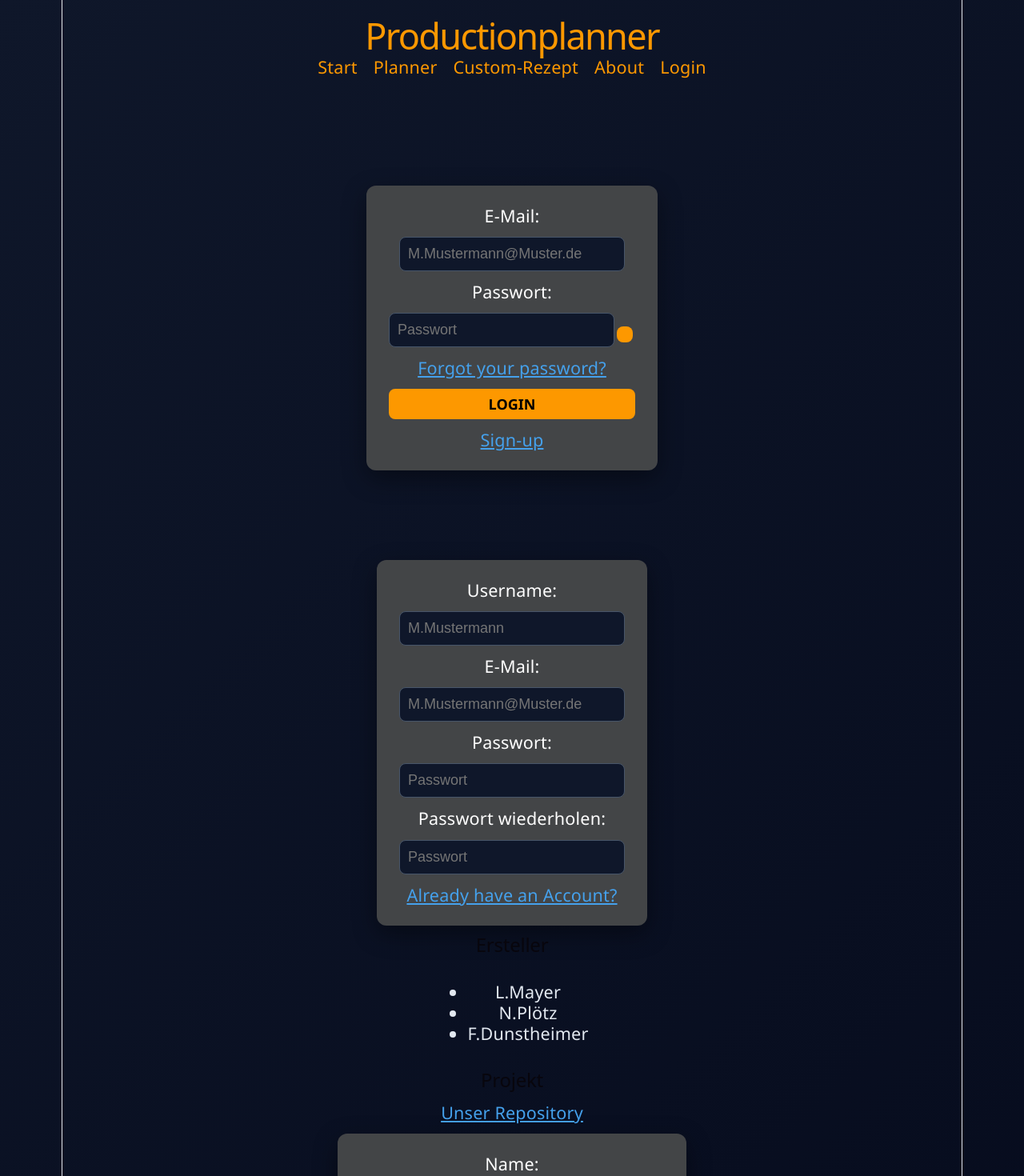
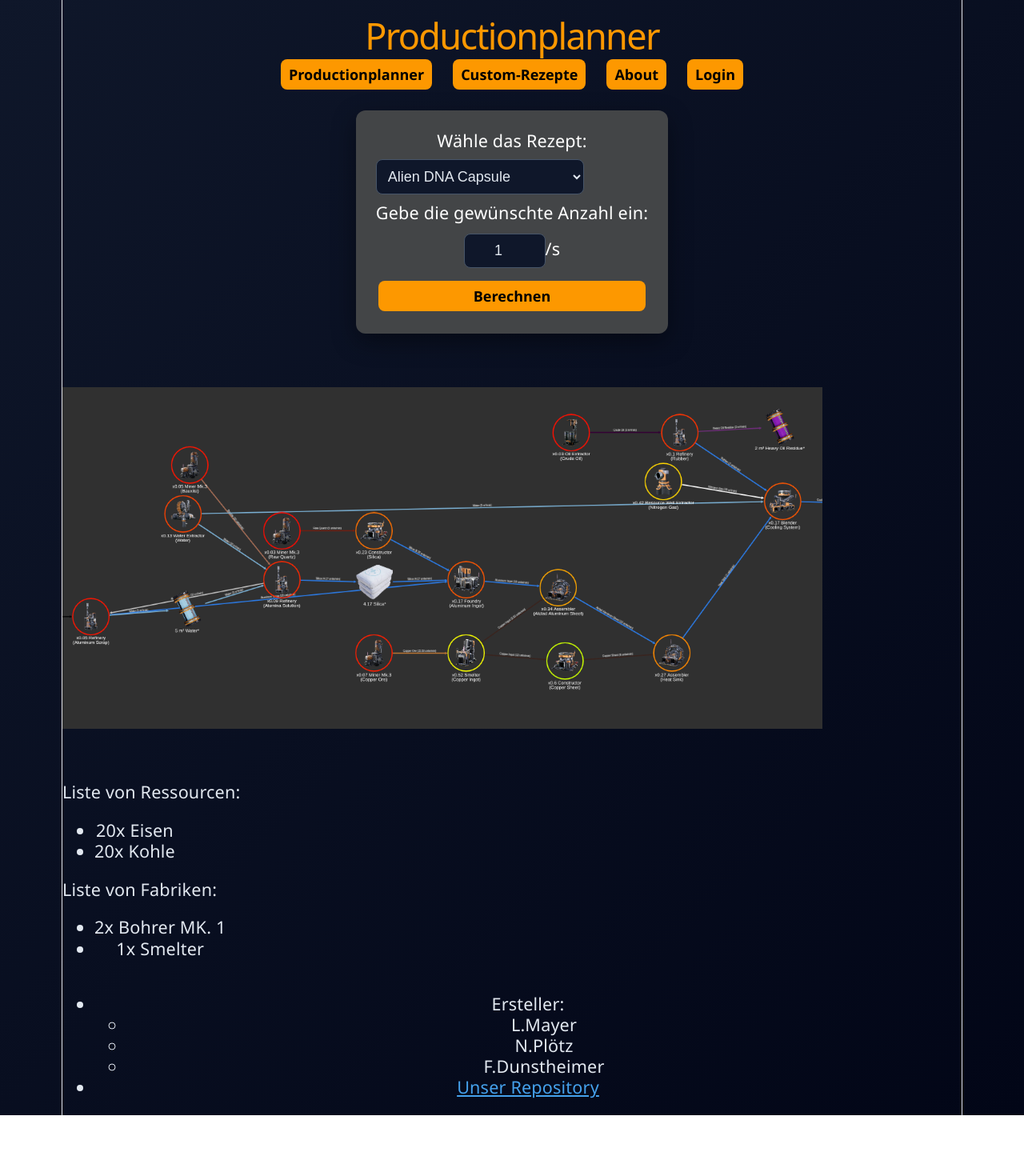
Before and after one commit to LeReyam/Satiscalc, a React (Vite) app: page / in a window 1280 px wide. Shown: the part 20-1490 px from the top of the page at 80% size. After the commit the page ends 1414 px from the top, so only its background shows below. Built offline with nearby package versions, Linux system fonts and the light colour scheme.

Commit message:
added conditional rendering to avoid always showing the whole page

```diff
--- a/src/App.tsx
+++ b/src/App.tsx
@@ -1,27 +1,47 @@
-import { About } from "./components/about.tsx";
-import { Costum_recipe_editor } from "./components/costum-recipe-editor.tsx";
-import { Costum_recipetable } from "./components/costum-recipetable.tsx";
-import { Productionplanner_output } from "./components/productionplanner-output.tsx";
+import { useState } from "react";
+
+import "./App.css";
+
+import { Header } from "./components/header";
 import { Footer } from "./components/footer";
-import { Recipe_selector } from "./components/recipeselector"
-import "./App.css";
-import { Header } from "./components/header"
-import { Register } from "./components/register"
-import {Login } from "./components/login"
+
+import { Login } from "./components/login";
+import { Register } from "./components/register";
+import { About } from "./components/about";
+
+import { Costum_recipetable } from "./components/costum-recipetable";
+import { Costum_recipe_editor } from "./components/costum-recipe-editor";
+
+import { Recipe_selector } from "./components/recipeselector";
+import { Productionplanner_output } from "./components/productionplanner-output";
+import { Productionplanner_graph } from "./components/productionplanner-graph";
 
 function App() {
+  const [page, setPage] = useState("planner");
 
   return (
     <>
-		<Header/>
-		<Login/>
-		<Register/>
-		<About/>
-		<Costum_recipe_editor/>
-		<Costum_recipetable/>
-    	<Productionplanner_output/>
-		<Recipe_selector/>
-		<Footer />
+      <Header setPage={setPage} />
+
+      {page === "planner" && (
+        <>
+          <Recipe_selector />
+		  <Productionplanner_graph/>
+          <Productionplanner_output />
+        </>
+      )}
+
+      {page === "login" && <Login />}
+
+      {page === "register" && <Register />}
+
+      {page === "about" && <About />}
+
+      {page === "recipes" && <Costum_recipetable />}
+
+      {page === "recipe-editor" && <Costum_recipe_editor />}
+
+      <Footer />
     </>
   );
 }
--- a/src/components/header.tsx
+++ b/src/components/header.tsx
@@ -1,14 +1,29 @@
-export function Header() {
+type HeaderProps = {
+  setPage: (page: string) => void;
+};
+
+export function Header({ setPage }: HeaderProps) {
   return (
     <header id="start">
-		<h1>Productionplanner</h1>
-		<nav>
-			<a href="index.html#start">Start</a>
-			<a href="index.html#planner">Planner</a>
-			<a href="custom-recipies.html">Custom-Rezept</a>
-			<a href="about.html">About</a>
-			<a href="login.html">Login</a>
-		</nav>
-	</header>
+      <h1>Productionplanner</h1>
+
+      <nav>
+        <button onClick={() => setPage("planner")}>
+          Productionplanner
+        </button>
+
+        <button onClick={() => setPage("recipes")}>
+          Custom-Rezepte
+        </button>
+
+        <button onClick={() => setPage("about")}>
+          About
+        </button>
+
+        <button onClick={() => setPage("login")}>
+          Login
+        </button>
+      </nav>
+    </header>
   );
 }
--- a/src/components/productionplanner-graph.tsx
+++ b/src/components/productionplanner-graph.tsx
@@ -0,0 +1,10 @@
+import flowchart from "../assets/flowchart.png";
+export function Productionplanner_graph(){
+    return(
+        <section className="image-viewer">
+			<div className="image-stage">
+				<img id="image" src= {flowchart} alt="flowchart"/>
+			</div>
+		</section>
+    );
+}
--- a/src/components/recipeselector.tsx
+++ b/src/components/recipeselector.tsx
@@ -2,7 +2,7 @@ export function Recipe_selector() {
   return (
   <section>
 		<form>
-			<label for="rezept">Wähle das Rezept:</label>
+			<label title="rezept">Wähle das Rezept:</label>
 			<select name="rezept" id="rezept">
 				<option value="Alien DNA Capsule">Alien DNA Capsule</option>
 				<option value="Alumium Casing">Aluminium Casing</option>
```
Also changed, not shown: src/assets/flowchart.png (renamed from old/flowchart.png), 1 other file (tests, documents, lock files or other folders).
